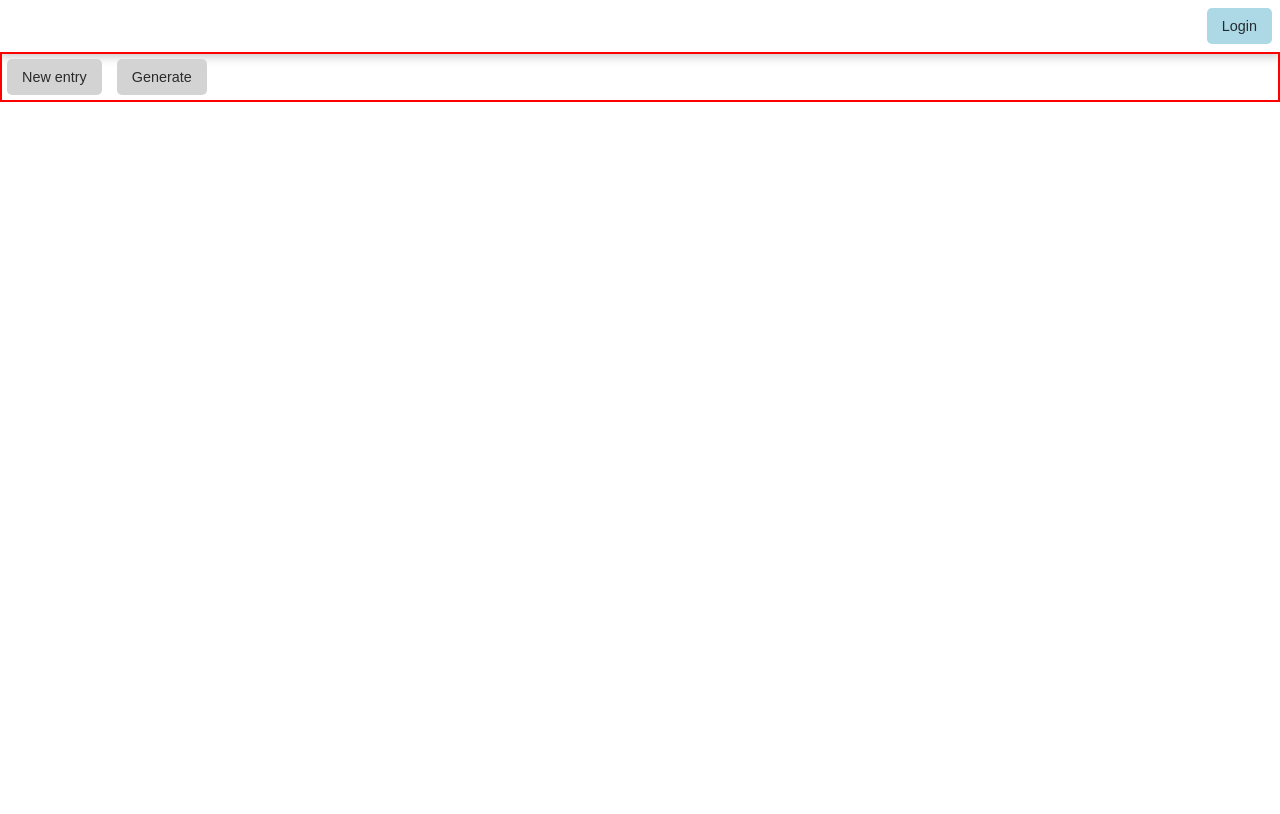
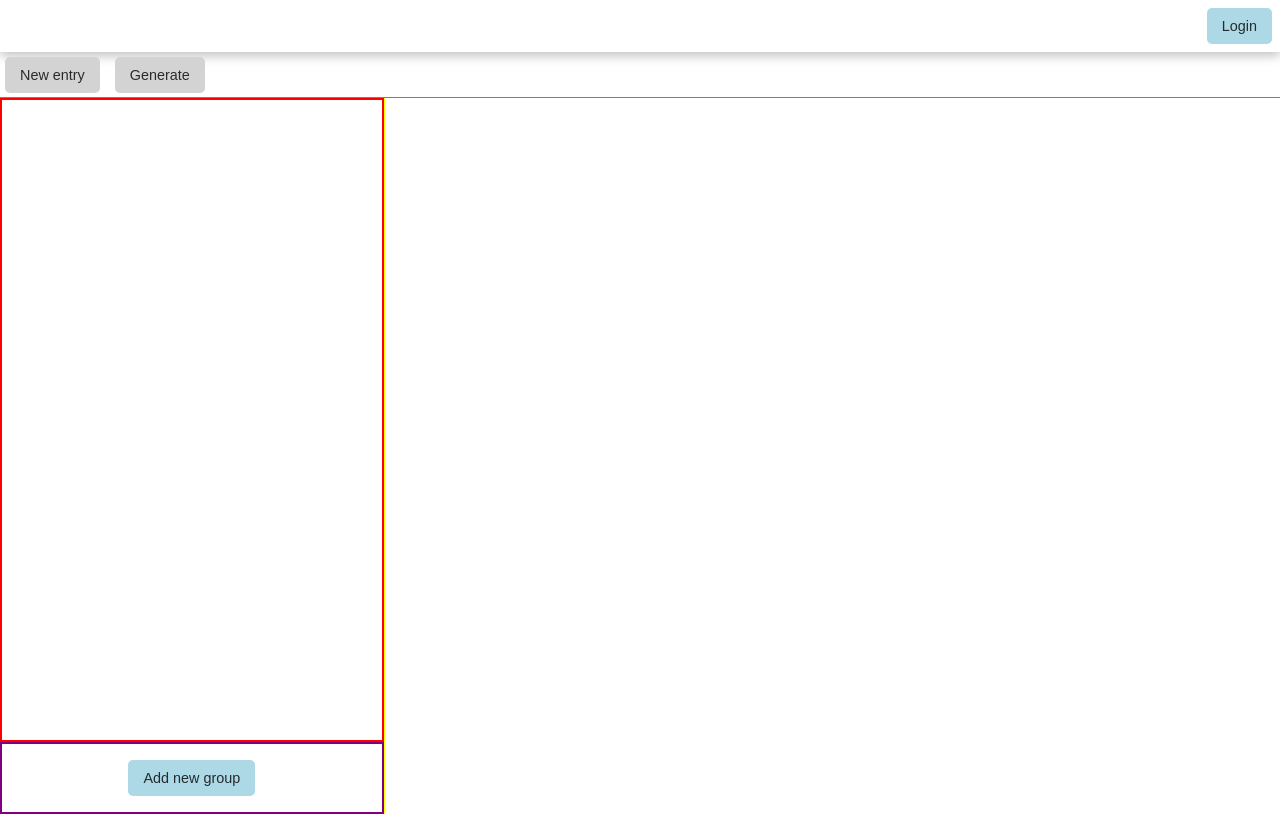
Before and after one commit to hishira/TypeScript, a React (Create React App) app in the folder PasswordMenager/frontend/: page /store in a window 1280 px wide. Built offline with nearby package versions, Linux system fonts and the light colour scheme.

Commit message:
Create site for store password, divide to two site, first for grouping password and creates group, second to view passwords and logins

```diff
--- /dev/null
+++ b/PasswordMenager/frontend/src/components/FieldsComponent/index.tsx
@@ -0,0 +1,16 @@
+import React from "react"
+import styled from "styled-components"
+
+const Container = styled.div`
+    width: 70%;
+    outline: .1rem solid yellow;
+    overflow: auto;
+    max-height: 89.5vh;
+`
+
+const FieldsContainer = ():JSX.Element=>{
+    return <Container>
+    </Container>
+}
+
+export default FieldsContainer;
--- a/PasswordMenager/frontend/src/components/Form/index.tsx
+++ b/PasswordMenager/frontend/src/components/Form/index.tsx
@@ -1,6 +1,12 @@
 import React from "react";
-import styled from "styled-components";
+import styled,{keyframes} from "styled-components";
 import Button from "../../components/Button/index";
+
+const clippath = keyframes`
+  0% { clip-path: circle(0%); }
+  100% { clip-path: circle(100%); }
+`;
+
 const Form = styled.form`
   display: flex;
   flex-direction: column;
@@ -19,7 +25,8 @@ const Form = styled.form`
     width: 100%;
   }
   box-shadow: rgba(0, 0, 0, 0.25) 0px 0px 50px -5px;
-  border-radius: 5px;
+  border-radius: 10px;
+  animation: ${clippath} .9s linear forwards;
 `;
 const FormTitle = styled.p`
   font-size: 1.2rem;
--- /dev/null
+++ b/PasswordMenager/frontend/src/components/Form/style.css
@@ -0,0 +1,15 @@
+@keyframes aaa {
+  0% {
+    clip-path: circle(0%);
+  }
+  50% {
+    clip-path: circle(50%);
+  }
+  100% {
+    clip-path: circle(100%);
+  }
+}
+.dupa {
+  clip-path: circle(0%);
+  animation: aaa 1.5s linear forwards;
+}
--- /dev/null
+++ b/PasswordMenager/frontend/src/components/GroupComponent/index.tsx
@@ -0,0 +1,39 @@
+import React from "react";
+import styled from "styled-components";
+import Button from "../Button";
+const Container = styled.div`
+  display: flex;
+  flex-direction: column;
+    justify-content: space-between;
+  width: 30%;
+
+  border-right: 0.1rem solid slategray;
+`;
+const Groups = styled.div`
+    height: 100%;
+    max-height: 100%;
+    overflow: auto;
+  border: 2px solid red;
+  scroll-behavior: smooth;
+`;
+const ButtonContainer = styled.div`
+    display: flex;
+    justify-content: center;
+    border: 2px solid purple;
+    padding: 1rem;
+    box-sizing: border-box;
+`;
+const GroupComponent = () => {
+  return (
+    <Container>
+      <Groups>
+
+      </Groups>
+      <ButtonContainer>
+        <Button color="lightblue">Add new group</Button>
+      </ButtonContainer>
+    </Container>
+  );
+};
+
+export default GroupComponent;
--- a/PasswordMenager/frontend/src/components/PassBarr/index.tsx
+++ b/PasswordMenager/frontend/src/components/PassBarr/index.tsx
@@ -4,7 +4,6 @@ import Button from "../Button";
 
 const Container = styled.div`
     display: flex;
-    border: 2px solid red;
     padding: 5px;
     & > *:not(:first-child){
         margin-left: 15px;
--- /dev/null
+++ b/PasswordMenager/frontend/src/components/PassComponent/index.tsx
@@ -0,0 +1,18 @@
+import React from "react"
+import styled from "styled-components"
+import GroupComponent from "../GroupComponent/"
+import FieldsComponent from "../FieldsComponent/";
+const Container = styled.div`
+    display: flex;
+    width: 100%;
+    outline: .1rem solid slategray;
+    height: 89.5vh;
+`
+const PassComponent = ()=>{
+    return <Container className="dupa">
+        <GroupComponent/>
+        <FieldsComponent/>
+    </Container>
+};
+
+export default PassComponent;
--- a/PasswordMenager/frontend/src/pages/Login/index.tsx
+++ b/PasswordMenager/frontend/src/pages/Login/index.tsx
@@ -2,19 +2,20 @@ import React, { useState } from "react";
 import styled from "styled-components";
 import FormComponent from "../../components/Form/index";
 import {useHistory} from "react-router-dom";
+
 
 const Container = styled.div`
   display: flex;
   justify-content: center;
   border: 2px solid red;
 `;
+
 const FormContainer = styled.form`
   display: flex;
   justify-content: center;
   width: 50%;
   padding: 10px;
   margin-top: 5rem;
-  border: "2px solid green";
   @media (max-width: 1200px) {
     width: 70%;
   }
--- a/PasswordMenager/frontend/src/pages/Store/index.tsx
+++ b/PasswordMenager/frontend/src/pages/Store/index.tsx
@@ -1,8 +1,10 @@
 import React from "react"
 import PassBar from "../../components/PassBarr";
+import PassComponent from "../../components/PassComponent"
 const StorePage = ()=>{
     return <main>
         <PassBar/>
+        <PassComponent/>
     </main>
 }
 
```
